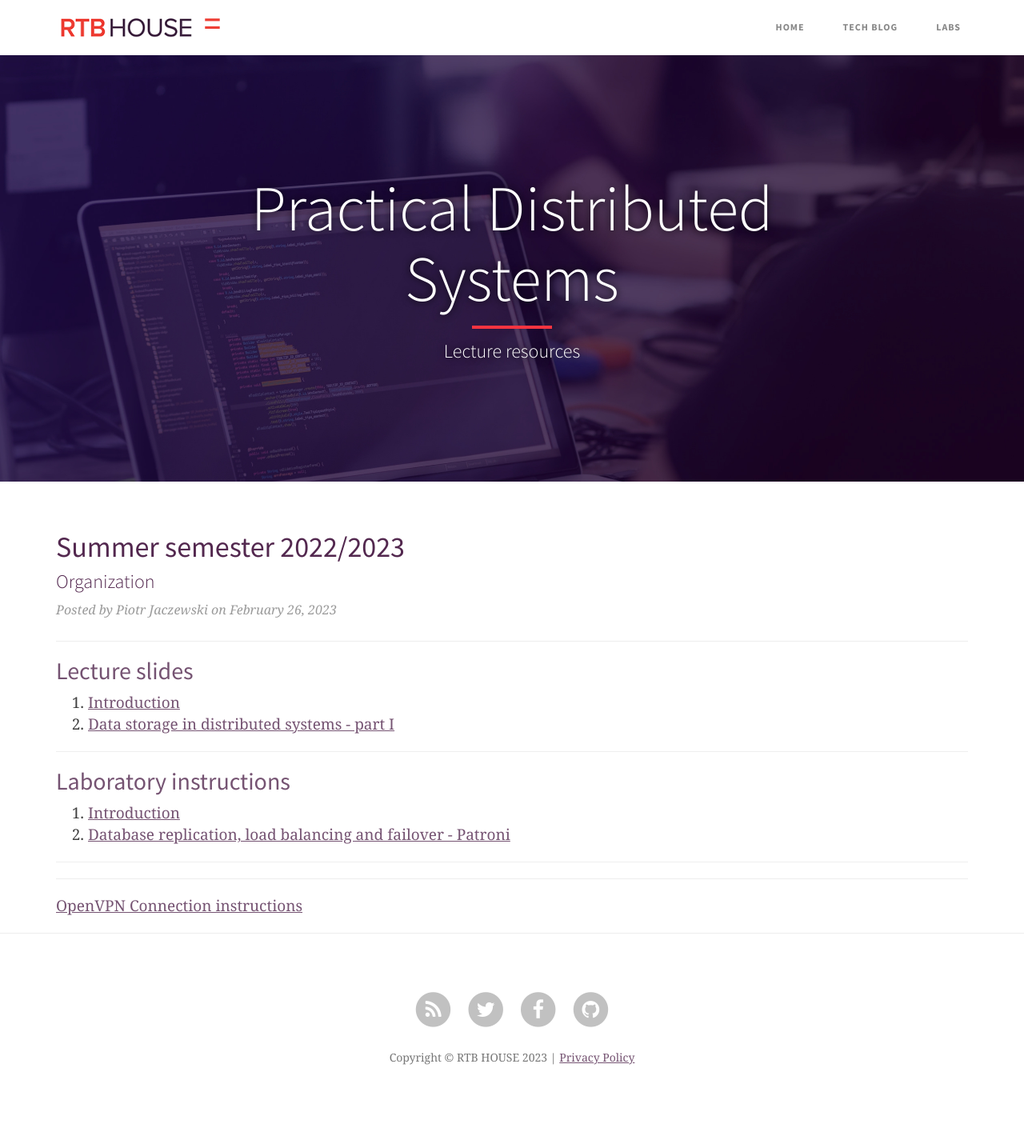
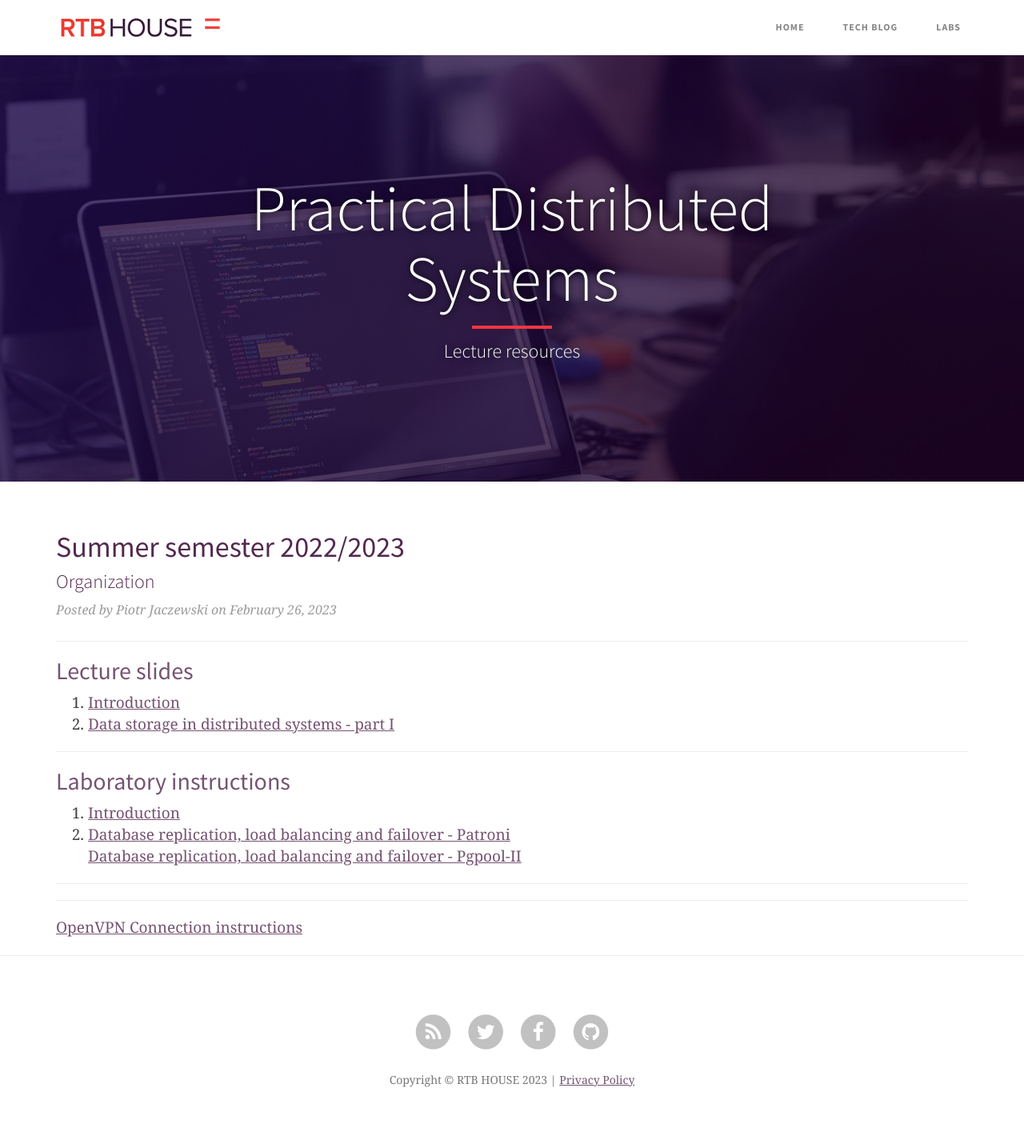
Before and after one commit to RTBHOUSE/mimuw-blog2023L, a Jekyll site: the page built from index.html, in a window 1280 px wide. Shown: the whole page at 80% size. Built offline with Jekyll 4.4.1, drawn with Linux system fonts in a browser that asks for light colours; nearby versions of some CDN libraries; the list of posts is cut into pages by our own code; before the commit the page ends 1397 px from its top, so only the background shows below that.

```diff
--- a/index.html
+++ b/index.html
@@ -49,7 +49,8 @@
 			<a href="https://github.com/RTBHOUSE/mimuw-lab2023L/tree/master/lab01">Introduction</a>
 		</li>
 		<li>
-			<a href="https://github.com/RTBHOUSE/mimuw-lab2023L/tree/master/lab02">Database replication, load balancing and failover - Patroni</a>
+			<a href="https://github.com/RTBHOUSE/mimuw-lab2023L/tree/master/lab02">Database replication, load balancing and failover - Patroni</a><br/>
+			<a href="https://github.com/RTBHOUSE/mimuw-lab2022Z/tree/main/lab02/pgpool/">Database replication, load balancing and failover - Pgpool-II</a><br/>
 		</li>
 
 	</ol>
```
